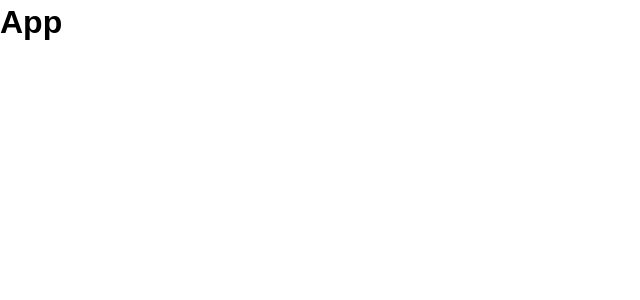
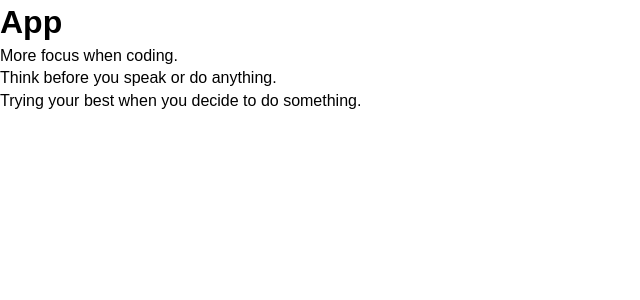
Before and after one commit to CodeLyoko2610/react-todo-app-02, a React (Create React App) app: page / in a window 1280 px wide. Shown: the top 300 px of the page, without its empty margins (0-640 px from the left). Built offline with nearby package versions, Linux system fonts and the light colour scheme.

Commit message:
Creating new components: Todos and TodoItem | Adding state and props

```diff
--- a/src/App.js
+++ b/src/App.js
@@ -1,11 +1,35 @@
 import React from 'react';
 import './App.css';
 
+//Import components
+import Todos from './components/Todos';
+
 export default class App extends React.Component {
+  state = {
+    todos: [
+      {
+        id: 1,
+        title: 'More focus when coding.',
+        completed: false
+      },
+      {
+        id: 2,
+        title: 'Think before you speak or do anything.',
+        completed: false
+      },
+      {
+        id: 3,
+        title: 'Trying your best when you decide to do something.',
+        completed: false
+      }
+    ]
+  };
+
   render() {
     return (
       <div>
         <h1>App</h1>
+        <Todos todos={this.state.todos} />
       </div>
     );
   }
--- /dev/null
+++ b/src/components/TodoItem.js
@@ -0,0 +1,11 @@
+import React from 'react';
+
+export default class TodoItem extends React.Component {
+  render() {
+    return (
+      <div>
+        <p>{this.props.todo.title}</p>
+      </div>
+    );
+  }
+}
--- /dev/null
+++ b/src/components/Todos.js
@@ -0,0 +1,10 @@
+import React from 'react';
+
+//Import components
+import TodoItem from './TodoItem';
+
+export default class Todos extends React.Component {
+  render() {
+    return this.props.todos.map(todo => <TodoItem key={todo.id} todo={todo} />);
+  }
+}
```
